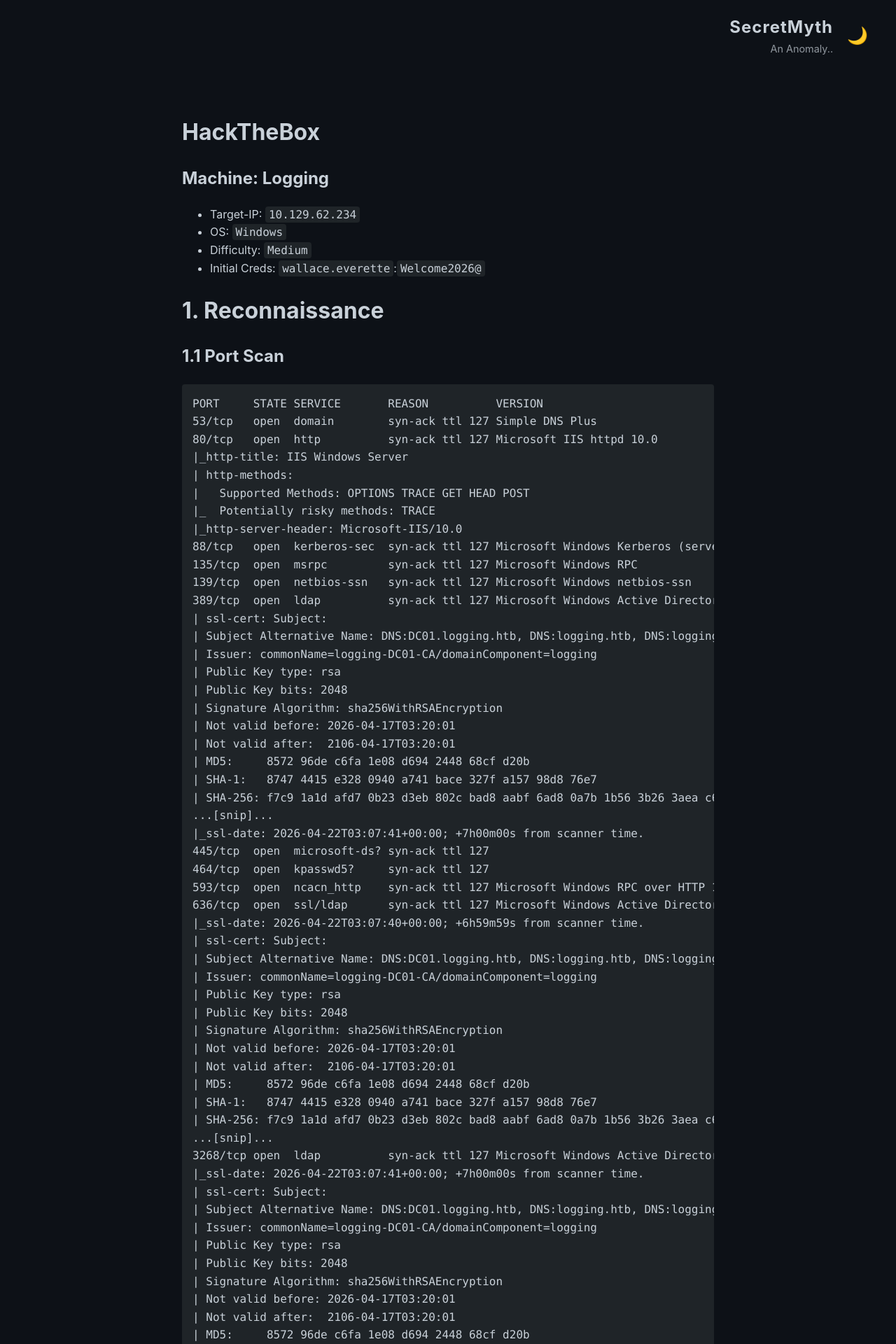
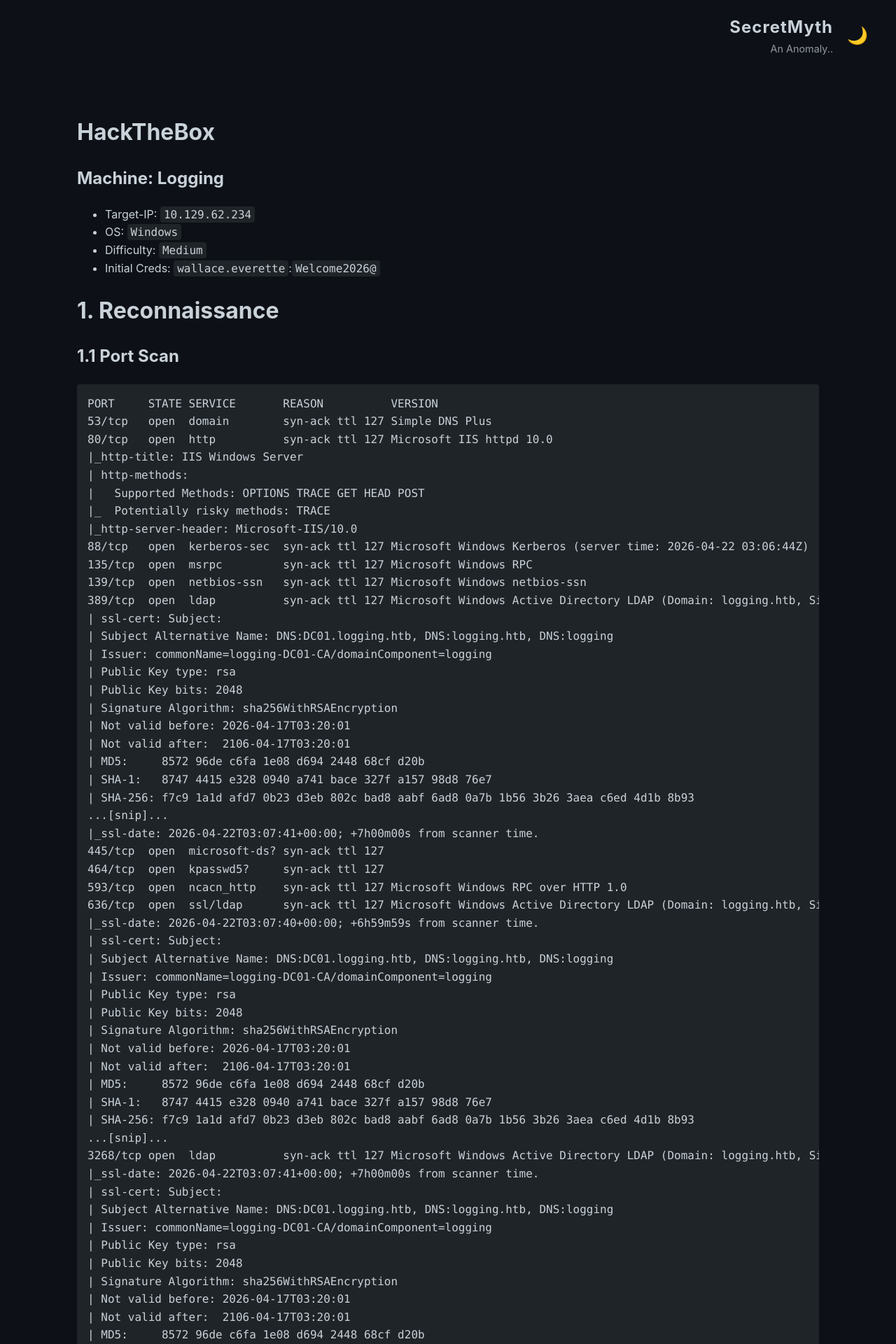
Before and after one commit to thesecretmyth/thesecretmyth.github.io, a Jekyll site: the page built from _posts/2026-07-19-htb-logging.md, in a window 1280 px wide. Shown: the top 1920 px of the page at 70% size. Built offline with Jekyll 4.4.1, drawn with Linux system fonts in a browser that asks for light colours; our own code applies the rules of GitHub Pages for plain Markdown files; some of the changed text lies outside the part shown.

Commit message:
Updated Max-Width

````diff
--- a/_posts/2026-07-19-htb-logging.md
+++ b/_posts/2026-07-19-htb-logging.md
@@ -11,7 +11,7 @@
 
 ## 1.1 Port Scan
 
-```zsh
+```bash
 PORT     STATE SERVICE       REASON          VERSION
 53/tcp   open  domain        syn-ack ttl 127 Simple DNS Plus
 80/tcp   open  http          syn-ack ttl 127 Microsoft IIS httpd 10.0
@@ -880,7 +880,7 @@
 
 We then stage a Netcat listener to catch the final SYSTEM callback.
 
-```zsh
+```bash
 ➜ rlwrap -cAr ncat -lnvp 9295
 ```
 
@@ -932,7 +932,7 @@
 
 A quick enumeration of the `C:\Users` directory reveals that the final objective is not in the default Administrator folder. Instead, we locate and retrieve the root flag from `toby.brynleigh`'s Desktop.
 
-```zsh
+```bash
 PS C:\Users> tree . /a /f
 Folder PATH listing
 Volume serial number is C007-7498
--- a/assets/css/style.css
+++ b/assets/css/style.css
@@ -66,7 +66,8 @@
 .content {
     flex: 1;
     /* Pushes footer down */
-    max-width: 800px;
+    max-width: 1100px;
+    /* <--- CHANGED FROM 800px */
     width: 100%;
     margin: 0 auto;
     padding: 40px 20px;
````
Also changed, not shown: 2 other files.
